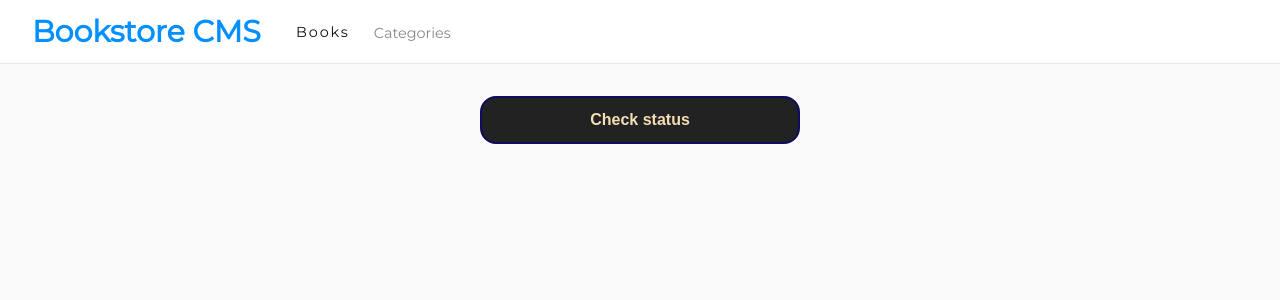
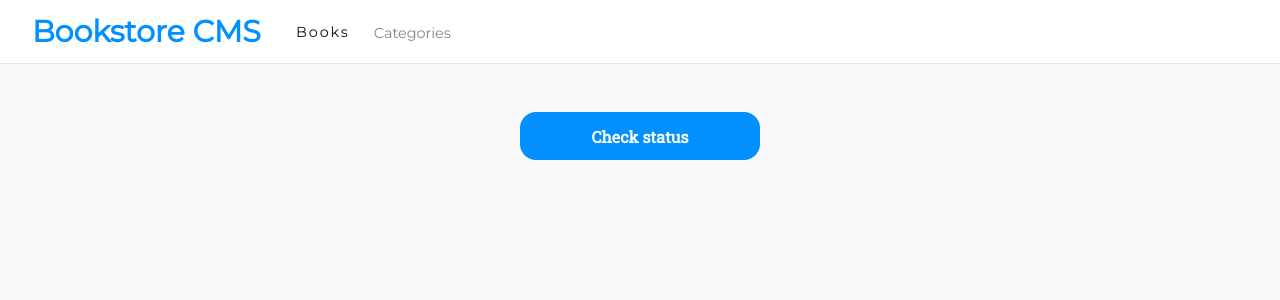
Before and after one commit to ZikaZaki/bookstore, a React (Create React App) app: page /categories in a window 1280 px wide. Shown: the top 300 px of the page. Built offline with nearby package versions, Linux system fonts and the light colour scheme.

Commit message:
Update categories styling

```diff
--- a/src/components/Categories/Categories.module.css
+++ b/src/components/Categories/Categories.module.css
@@ -1,3 +1,16 @@
+@import url('https://fonts.googleapis.com/css2?family=Montserrat');
+@import url('https://fonts.googleapis.com/css2?family=Roboto+Slab');
+
+/* variables */
+:root {
+  --primary-color: #4386bf;
+  --secondary-color: #121212;
+  --tertiary-color: #fafafa;
+  --quaternary-color: #e8e8e8;
+  --montserrat: 'Montserrat', sans-serif;
+  --roboto-slab: 'Roboto Slab', serif;
+}
+
 .categories-container {
   display: flex;
   flex-direction: column;
@@ -11,14 +24,17 @@
 }
 
 .categories-container button {
+  font-family: var(--roboto-slab);
   font-size: 1rem;
   font-weight: 600;
-  color: wheat;
-  background: #222;
-  width: 20rem;
+  color: #fff;
+  background-color: #0290ff;
+  width: 15rem;
   height: 3rem;
   padding: 0.5rem;
   border-radius: 1rem;
-  border: 2px solid rgb(18, 10, 97);
-  margin: 0;
+  border: none;
+  outline: none;
+  margin: 1rem;
+  cursor: pointer;
 }
```
